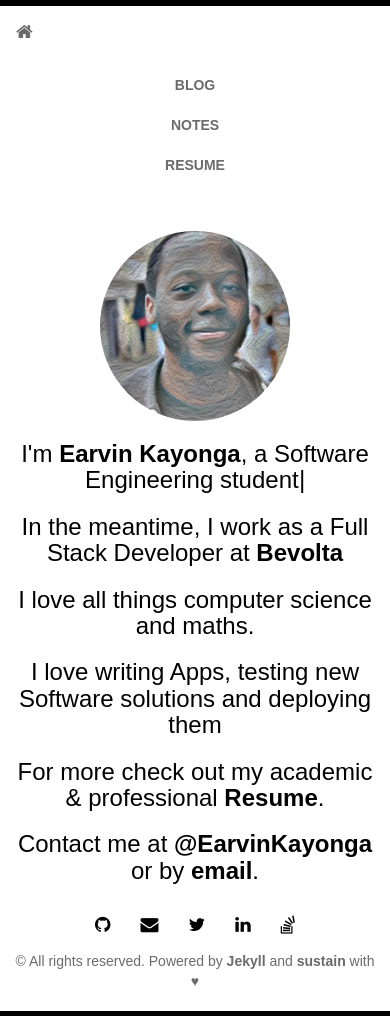
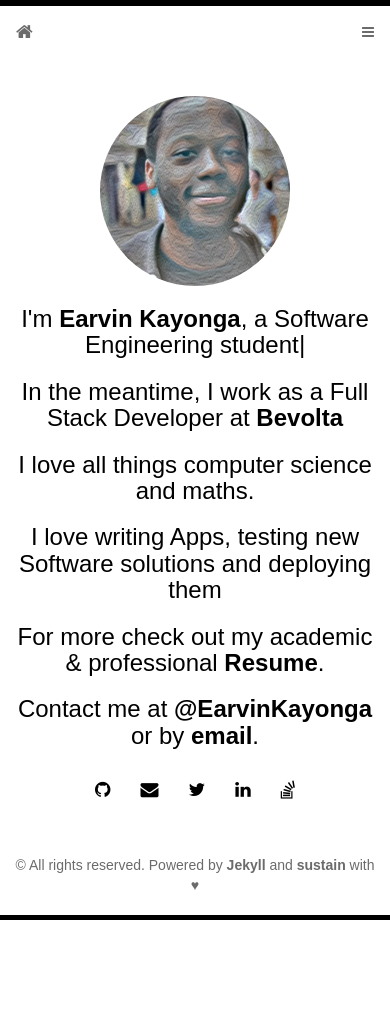
Before and after one commit to EarvinKayonga/earvin, a Jekyll site: the page built from blog/index.html, in a window 390 px wide. Built offline with Jekyll 4.4.1, drawn with Linux system fonts in a browser that asks for light colours; some web fonts are replaced; Markdown is read by kramdown in place of the engine named in the settings; the list of posts is cut into pages by our own code; after the commit the page ends 920 px from its top, so only the background shows below that.

Commit message:
hamburger menu

```diff
--- a/blog/_includes/header.html
+++ b/blog/_includes/header.html
@@ -2,9 +2,12 @@
   <div class="container">
     <div class="navbar-header">
       <a class="navbar-brand" href="{{ site.baseurl }}"><i class="fa fa-home"></i></a>
+      <a  class="hamburger" href="#" onClick="toggledisplay('menu');"><i class="fa fa-bars" aria-hidden="true" ></i></a>
+      <div class="clear">
+      </div>
     </div>
     <div id="navbar">
-      <ul class="nav navbar-nav navbar-right">
+      <ul id="menu" class="nav navbar-nav navbar-right navbar-ul">
         <li><a href="{{ site.baseurl }}blog.html">BLOG</a></li>
         <!--<li><a href="{{ site.baseurl }}projects.html">PROJECTS</a></li>-->
         <li><a href="{{ site.baseurl }}notes.html">NOTES</a>
--- a/blog/_layouts/layout.html
+++ b/blog/_layouts/layout.html
@@ -88,7 +88,7 @@
     <script src="{{ site.baseurl }}static/externe/bootstrap.min.js"></script>
     <!-- Include all compiled plugins (below), or include individual files as needed -->
 	  <script src="{{ site.baseurl }}static/js/docs.min.js"></script>
-    <script src="{{ site.baseurl }}static/js/main.js" ></script>
+    <script src="{{ site.baseurl }}static/js/main.js" mal></script>
     <!-- IE10 viewport hack for Surface/desktop Windows 8 bug -->
     <script src="{{ site.baseurl }}static/js/ie10-viewport-bug-workaround.js" async></script>
     <!-- typeit features -->
--- a/blog/static/css/main.css
+++ b/blog/static/css/main.css
@@ -95,6 +95,26 @@ html, body {
 
     section#about a{
       color: black !important;
+    }
+
+    .hamburger {
+      float: right;
+      display: block;
+      font-weight: bolder;
+      padding: 15px 15px;
+      line-height: 20px;
+    }
+
+    .navbar-ul {
+        display: none;
+    }
+
+    .display {
+      display: block;
+    }
+
+    .hide {
+      display: none;
     }
 }
 
--- a/blog/static/js/main.js
+++ b/blog/static/js/main.js
@@ -10,3 +10,11 @@ jQuery(document).ready(function(e) {
         }, 1e3)
     })
 });
+
+
+function toggledisplay(elementID){
+       (
+         function(style) {
+           style.display = style.display === 'block'? 'none' : 'block';
+       })(document.getElementById(elementID).style);
+}
```
